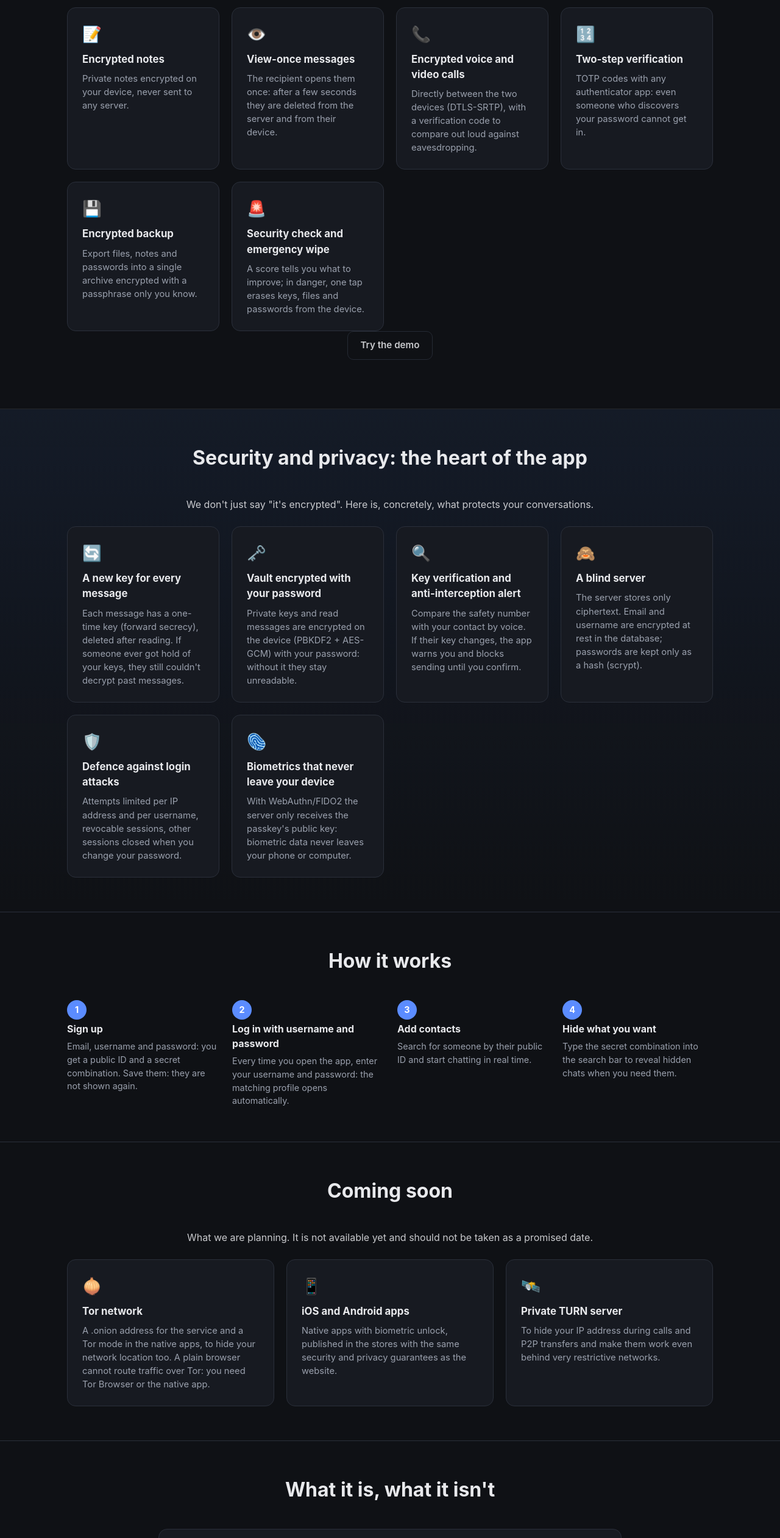
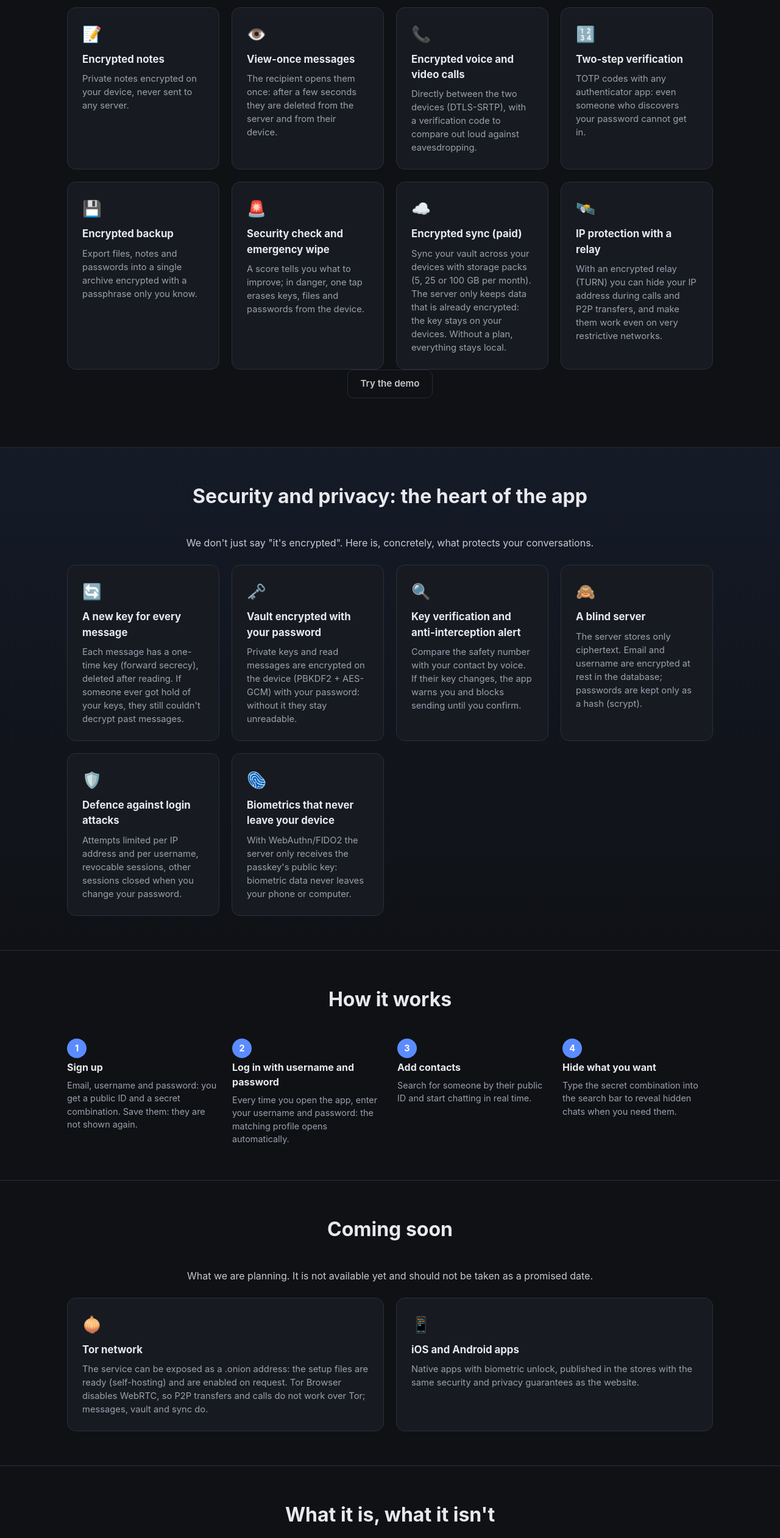
Before and after one commit to simonescaffidi/messaging-app-prototype, a website: page site/en/index.html in a window 1280 px wide. Shown: the part 2113-4635 px from the top of the page at 61% size. Drawn offline with Linux system fonts and the light colour scheme.

Commit message:
Sito EN: sync, IP, Tor

```diff
--- a/site/en/index.html
+++ b/site/en/index.html
@@ -165,6 +165,16 @@
           <h3>Security check and emergency wipe</h3>
           <p>A score tells you what to improve; in danger, one tap erases keys, files and passwords from the device.</p>
         </article>
+        <article class="feature-card">
+          <div class="icon">☁️</div>
+          <h3>Encrypted sync (paid)</h3>
+          <p>Sync your vault across your devices with storage packs (5, 25 or 100 GB per month). The server only keeps data that is already encrypted: the key stays on your devices. Without a plan, everything stays local.</p>
+        </article>
+        <article class="feature-card">
+          <div class="icon">🛰️</div>
+          <h3>IP protection with a relay</h3>
+          <p>With an encrypted relay (TURN) you can hide your IP address during calls and P2P transfers, and make them work even on very restrictive networks.</p>
+        </article>
       </div>
       <p class="sec-lead"><a href="/en/demo.html" class="btn btn-ghost">Try the demo</a></p>
     </div>
@@ -241,17 +251,12 @@
         <article class="feature-card">
           <div class="icon">🧅</div>
           <h3>Tor network</h3>
-          <p>A .onion address for the service and a Tor mode in the native apps, to hide your network location too. A plain browser cannot route traffic over Tor: you need Tor Browser or the native app.</p>
+          <p>The service can be exposed as a .onion address: the setup files are ready (self-hosting) and are enabled on request. Tor Browser disables WebRTC, so P2P transfers and calls do not work over Tor; messages, vault and sync do.</p>
         </article>
         <article class="feature-card">
           <div class="icon">📱</div>
           <h3>iOS and Android apps</h3>
           <p>Native apps with biometric unlock, published in the stores with the same security and privacy guarantees as the website.</p>
-        </article>
-        <article class="feature-card">
-          <div class="icon">🛰️</div>
-          <h3>Private TURN server</h3>
-          <p>To hide your IP address during calls and P2P transfers and make them work even behind very restrictive networks.</p>
         </article>
       </div>
     </div>
```
Also changed, not shown: site/en/manual.html (+2 -2 lines), site/en/privacy-policy.html (+1 -0 lines).
